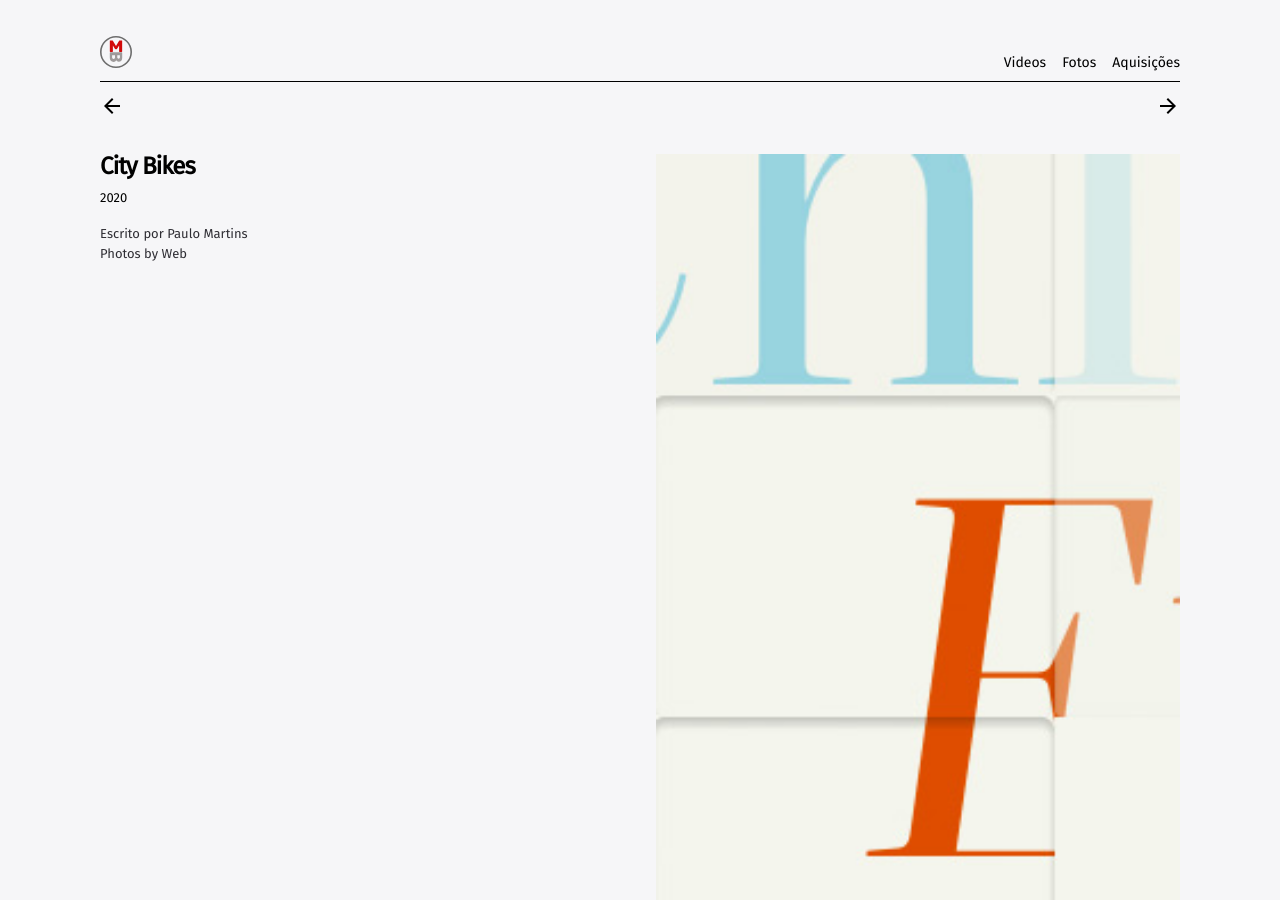
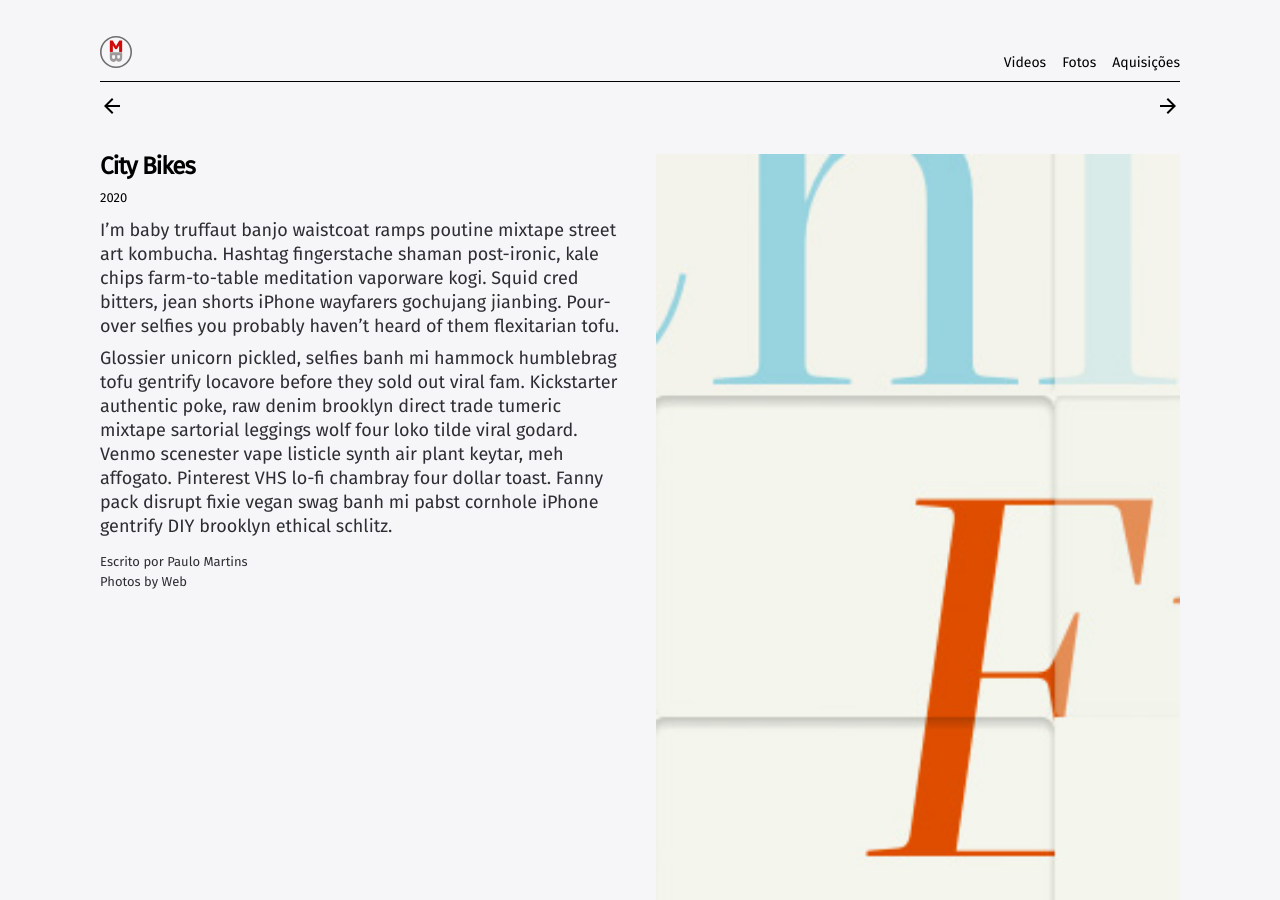
Before and after one commit to MartinsBros/martinsbros.github.io, a Jekyll site: the page built from _articles/city-bikes.md, in a window 1280 px wide and 900 px high. Built offline with Jekyll 4.4.1, drawn with Linux system fonts in a browser that asks for light colours.

Commit message:
Update from Forestry.io paulo.martins@martinsbros.com updated _articles/city-bikes.md

```diff
--- a/_articles/city-bikes.md
+++ b/_articles/city-bikes.md
@@ -22,3 +22,7 @@
 - "/assets/img/testimonial/mary.jpg"
 
 ---
+I'm baby truffaut banjo waistcoat ramps poutine mixtape street art kombucha. Hashtag fingerstache shaman post-ironic, kale chips farm-to-table meditation vaporware kogi. Squid cred bitters, jean shorts iPhone wayfarers gochujang jianbing. Pour-over selfies you probably haven't heard of them flexitarian tofu.
+
+
+ Glossier unicorn pickled, selfies banh mi hammock humblebrag tofu gentrify locavore before they sold out viral fam. Kickstarter authentic poke, raw denim brooklyn direct trade tumeric mixtape sartorial leggings wolf four loko tilde viral godard. Venmo scenester vape listicle synth air plant keytar, meh affogato. Pinterest VHS lo-fi chambray four dollar toast. Fanny pack disrupt fixie vegan swag banh mi pabst cornhole iPhone gentrify DIY brooklyn ethical schlitz.
```
Also changed, not shown: other parts of _articles/city-bikes.md (+1 -1 lines).
